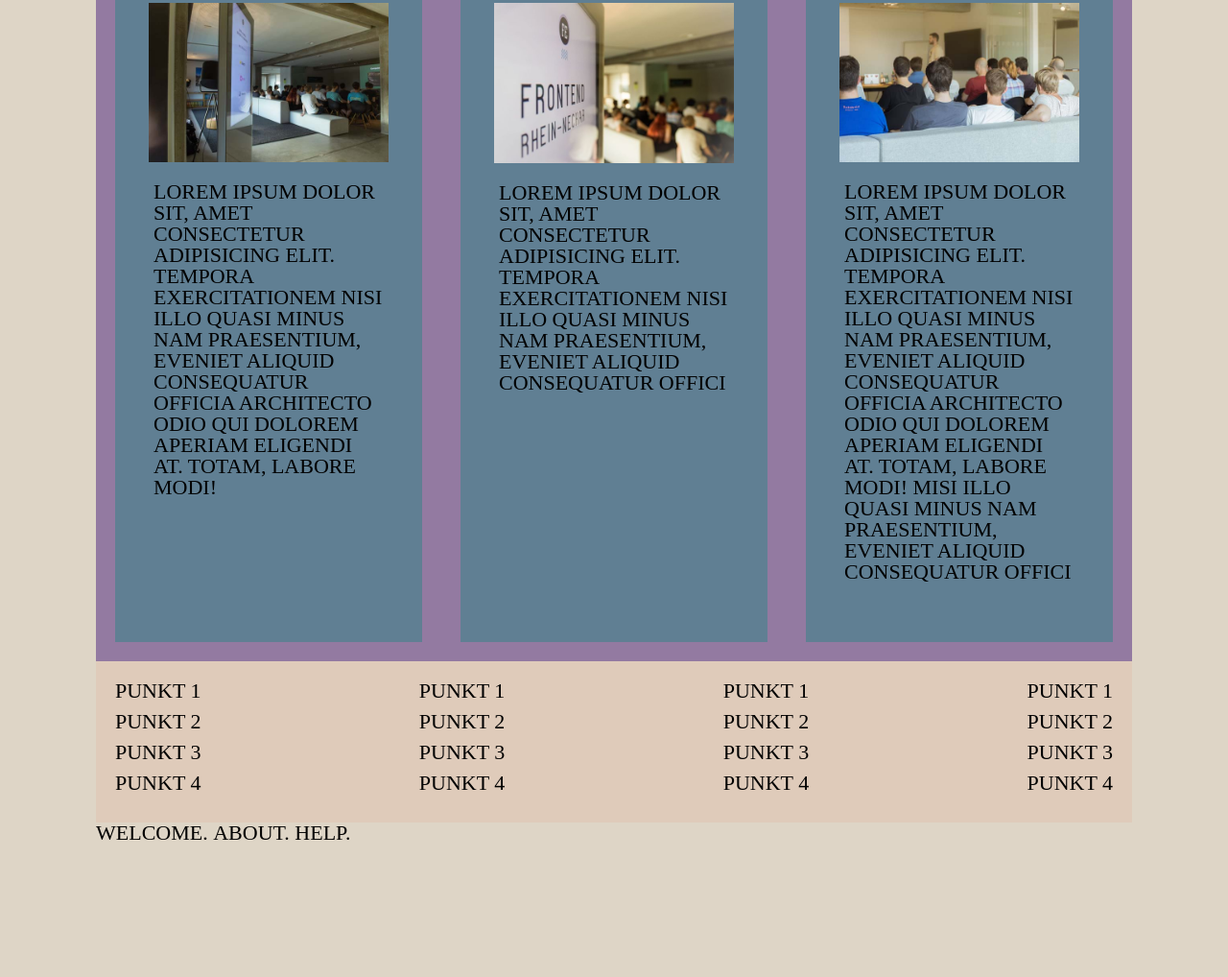
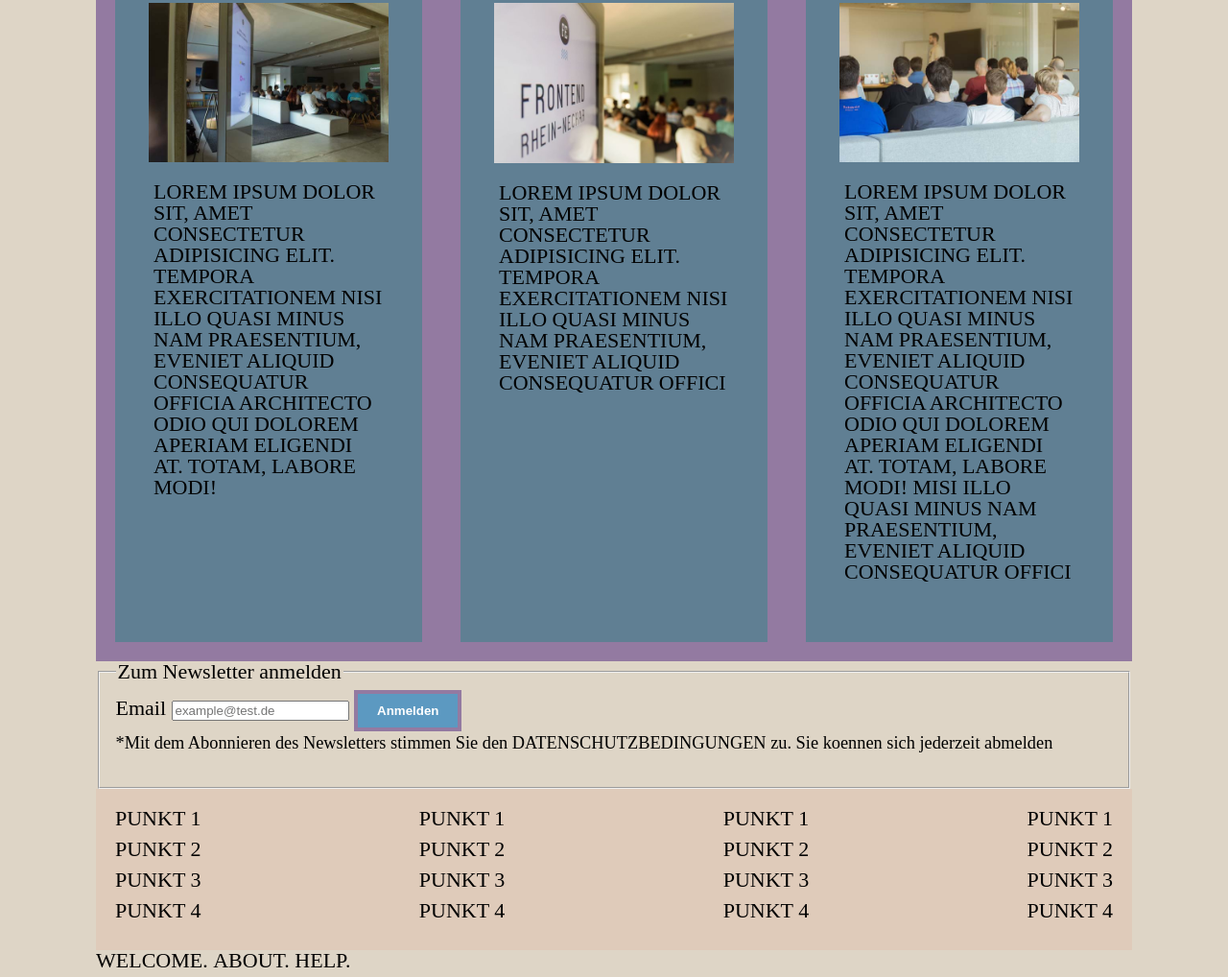
Before and after one commit to MaximilianUE/A11y-Demo-for-FERN-2, a website built with webpack: page index.html in a window 1280 px wide. Shown: the part 3178-4196 px from the top of the page at 96% size. Before the commit the page ends 4063 px from the top, so only its background shows below. Built offline with nearby package versions, Linux system fonts and the light colour scheme; some packages are replaced by stand-ins of ours; files whose address does not match are found by name.

Commit message:
add newsletter section

```diff
--- a/index.html
+++ b/index.html
@@ -154,6 +154,23 @@
     </main>
 
     <footer>
+
+        <section>
+            <div class="newsletter">
+                <form>
+                    <fieldset>
+                        <legend>Zum Newsletter anmelden</legend>
+                            <div class="newsletter__container">
+                                <label for="newsletter">Email</label>
+                                <input type="email"  id="newsletter" placeholder="example@test.de" required>
+                                <button type="submit" aria-label="Zum Newsletter anmelden" title="Zum Newsletter anmelden">Anmelden</button>
+                                <p class="disclaimer"><small>*Mit dem Abonnieren des Newsletters stimmen Sie den <a href="Datenschutzbedingungen" aria-label="Mehr zu den Datenschutzbedingungen" title="Mehr zu den Datenschutzbedingungen">Datenschutzbedingungen</a> zu. Sie koennen sich jederzeit abmelden</small></p>
+                            </div>
+                    </fieldset>
+                </form>
+            </div>
+        </section>
+
         <section class="linkList__container">
             <div class="linkList">
                 <nav class="vertical" role="navigation" aria-label="Weiter Links Spalte 1">
```
